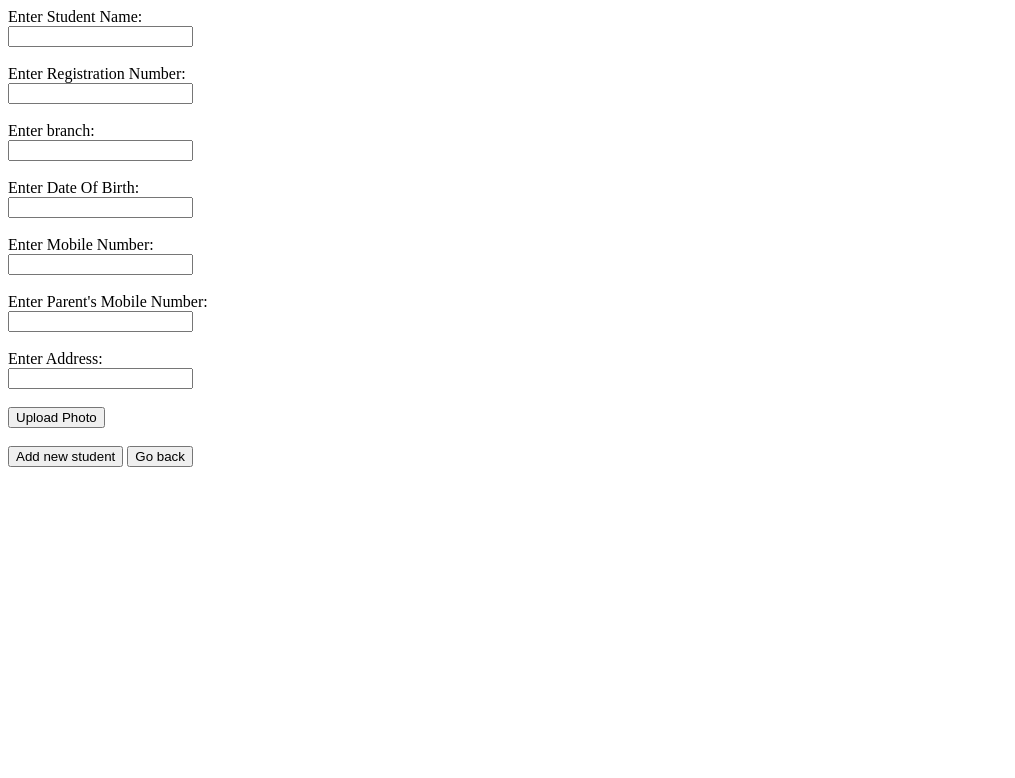
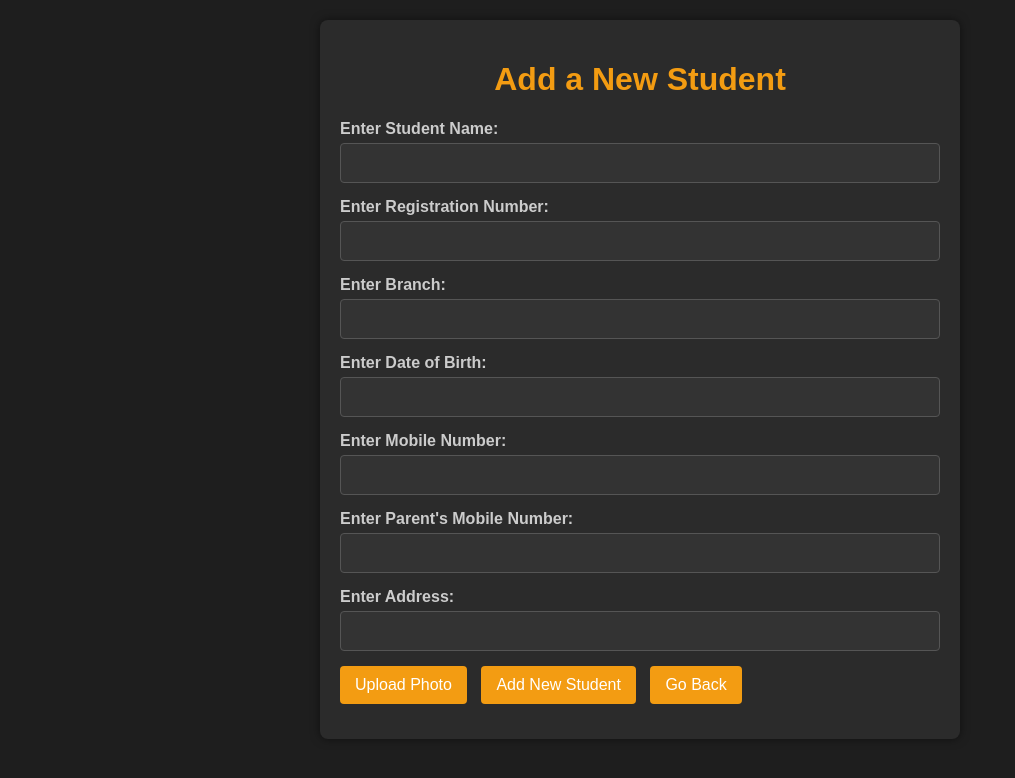
Before and after one commit to Phantom-VK/SGGSIdCardWeb, a Flask app: template templates/add_student.html in a window 1280 px wide. Shown: the top 778 px of the page, without its empty margins (0-1015 px from the left). Run offline with Flask 3, Linux system fonts and the light colour scheme; the template is opened without the code that fills it, so the values that code supplies are empty.

Commit message:
UI updated

```diff
--- a/templates/add_student.html
+++ b/templates/add_student.html
@@ -3,41 +3,121 @@
 <head>
     <meta charset="UTF-8">
     <meta name="viewport" content="width=device-width, initial-scale=1.0">
-    <title>Add a new student</title>
+    <title>Add a New Student</title>
+    <style>
+        body {
+            font-family: Arial, sans-serif;
+            background-color: #1e1e1e;
+            color: #fff;
+            margin: 0;
+            padding: 20px;
+        }
+        .container {
+            max-width: 600px;
+            margin: 0 auto;
+            background: #2b2b2b;
+            padding: 20px;
+            border-radius: 8px;
+            box-shadow: 0 0 10px rgba(0, 0, 0, 0.5);
+        }
+        h1 {
+            color: #f39c12;
+            text-align: center;
+        }
+        .form-group {
+            margin-bottom: 15px;
+        }
+        .form-group label {
+            display: block;
+            margin-bottom: 5px;
+            font-weight: bold;
+            color: #ccc;
+        }
+        .form-group input[type="text"] {
+            width: calc(100% - 22px);
+            padding: 10px;
+            border: 1px solid #555;
+            border-radius: 4px;
+            background: #333;
+            color: #fff;
+            font-size: 16px;
+        }
+        .form-group input[type="text"]:focus {
+            border-color: #f39c12;
+            outline: none;
+        }
+        .form-group button {
+            background-color: #f39c12;
+            color: #fff;
+            border: none;
+            padding: 10px 15px;
+            font-size: 16px;
+            border-radius: 4px;
+            cursor: pointer;
+            margin-right: 10px;
+        }
+        .form-group button:hover {
+            background-color: #e67e22;
+        }
+        .error-message {
+            color: #e74c3c;
+            text-align: center;
+            margin-bottom: 15px;
+        }
+        h2 {
+            margin: 20px 0;
+            color: #aaa;
+        }
+    </style>
 </head>
 <body>
-    {% if error %}
-        <p style="color:red;">{{ error }}</p>
-    {% endif %}
-    <form method="POST">
-        <label for="reg_no">Enter Student Name:</label><br>
-        <input type="text" id="name" name="name"><br><br>
+    <div class="container">
+        <h1>Add a New Student</h1>
+        {% if error %}
+            <p class="error-message">{{ error }}</p>
+        {% endif %}
+        <form method="POST">
+            <div class="form-group">
+                <label for="name">Enter Student Name:</label>
+                <input type="text" id="name" name="name" required>
+            </div>
 
-        <label for="reg_no">Enter Registration Number:</label><br>
-        <input type="text" id="reg_no" name="reg_no"><br><br>
+            <div class="form-group">
+                <label for="reg_no">Enter Registration Number:</label>
+                <input type="text" id="reg_no" name="reg_no" required>
+            </div>
 
-        <label for="reg_no">Enter branch:</label><br>
-        <input type="text" id="branch" name="branch"><br><br>
+            <div class="form-group">
+                <label for="branch">Enter Branch:</label>
+                <input type="text" id="branch" name="branch" required>
+            </div>
 
-        <label for="reg_no">Enter Date Of Birth:</label><br>
-        <input type="text" id="dob" name="dob"><br><br>
+            <div class="form-group">
+                <label for="dob">Enter Date of Birth:</label>
+                <input type="text" id="dob" name="dob" required>
+            </div>
 
-        <label for="reg_no">Enter Mobile Number:</label><br>
-        <input type="text" id="mob_no" name="mob_no"><br><br>
+            <div class="form-group">
+                <label for="mob_no">Enter Mobile Number:</label>
+                <input type="text" id="mob_no" name="mob_no" required>
+            </div>
 
-        <label for="reg_no">Enter Parent's Mobile Number:</label><br>
-        <input type="text" id="parent_mob_no" name="parent_mob_no"><br><br>
+            <div class="form-group">
+                <label for="parent_mob_no">Enter Parent's Mobile Number:</label>
+                <input type="text" id="parent_mob_no" name="parent_mob_no" required>
+            </div>
 
-        <label for="reg_no">Enter Address:</label><br>
-        <input type="text" id="address" name="address"><br><br>
+            <div class="form-group">
+                <label for="address">Enter Address:</label>
+                <input type="text" id="address" name="address" required>
+            </div>
 
-        <button type="submit">Upload Photo</button><br><br>
-
-        <button type="submit">Add new student</button>
-
-        <button type="submit">Go back</button>
-
-
-    </form>
+            <div class="form-group">
+                <button type="submit">Upload Photo</button>
+                <button type="submit">Add New Student</button>
+                <button type="button" onclick="window.history.back();">Go Back</button>
+            </div>
+        </form>
+    </div>
 </body>
 </html>
```
Also changed, not shown: templates/index.html (+76 -5 lines).
